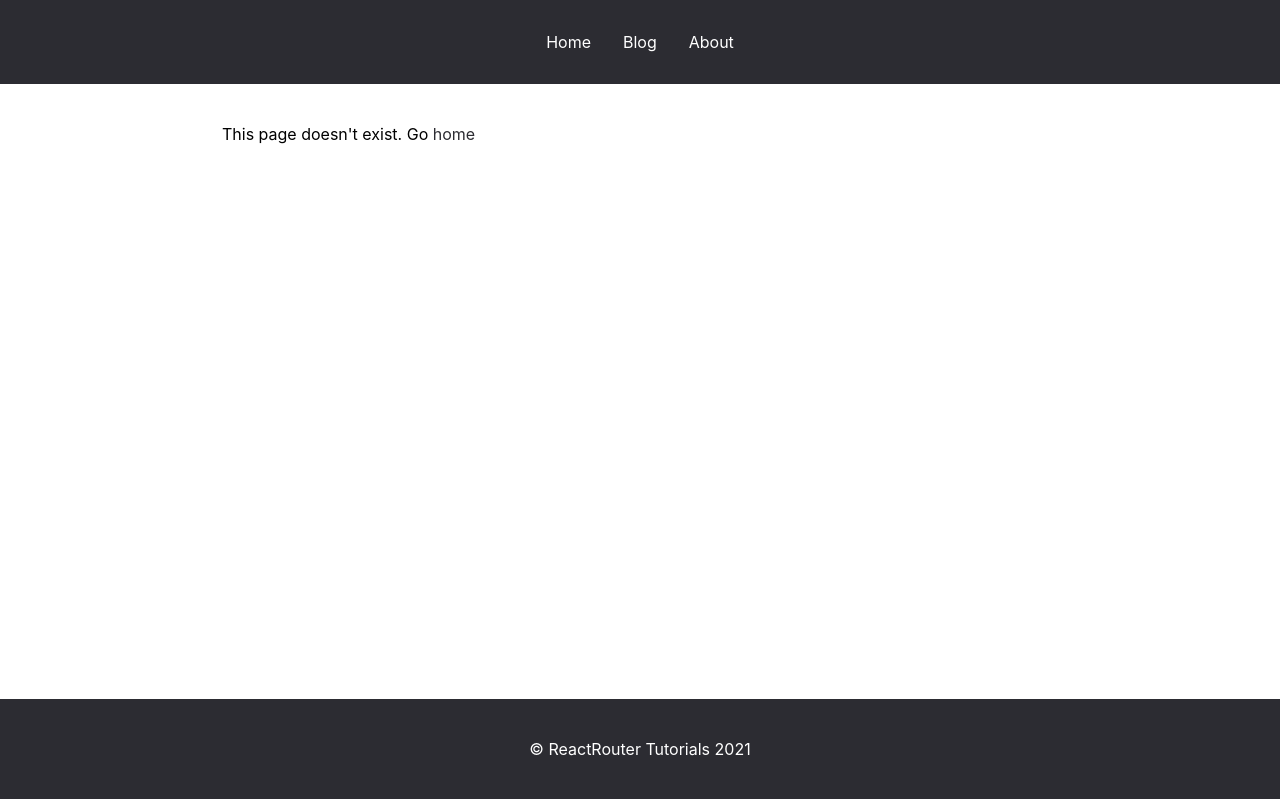
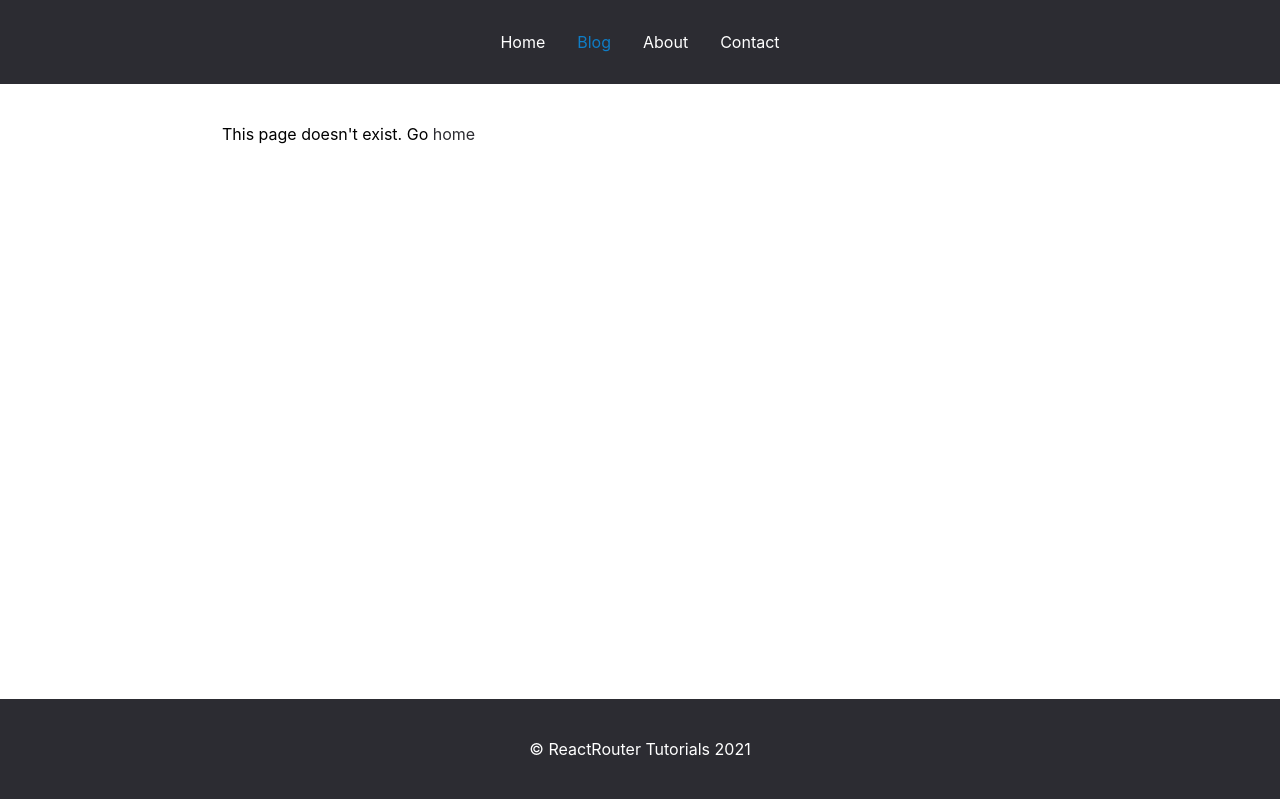
Before and after one commit to ErikHarutyunyan/React-Router-6, a React (Create React App) app: page /posts/1 in a window 1280 px wide. Built offline with nearby package versions, Linux system fonts and the light colour scheme.

Commit message:
navlink-and-custom-link

```diff
--- a/src/App.jsx
+++ b/src/App.jsx
@@ -14,12 +14,14 @@ function App() {
   return (
     <>
       <Routes>
+        {/*  path-հասցե, element-ինչը ցույց տա*/}
         <Route path="/" element={<Layout />}>
           <Route index element={<Homepage />} />
           {/* index տալով հասկացնում ենք որ ինքը  path="/" */}
           <Route path="about" element={<About />} />
           <Route path="posts" element={<Blogpage />} />
           <Route path="contact" element={<Contact />} />
+          {/* "*"-դնելով հասկացնում ենք մնացած դեպքերում  */}
           <Route path="*" element={<Notfoundpage />} />
         </Route>
       </Routes>
--- /dev/null
+++ b/src/components/CustomLink.jsx
@@ -0,0 +1,27 @@
+import { Link, useMatch } from "react-router-dom";
+
+import React from "react";
+
+const CustomLink = ({ children, to, ...props }) => {
+  const match = useMatch(to);
+  // useMatch-ով կրանք իմանաք հղումը ակտիվե թե չէ
+  // console.log({match}); // կարանք տենք մեջը ինչ կա
+
+  // const match = useMatch({
+  //   path: to,
+  //   end: to.length === 1,
+  // });
+  return (
+    <>
+      <Link
+        to={to} // վերցնում ենք ստացած to-ն
+        {...props} // վերցնում ենք props-երը
+        style={{ color: match ? "var(--color-active)" : "white" }}>
+        {children}
+        {/* վերցնում ենք children-ը */}
+      </Link>
+    </>
+  );
+};
+
+export { CustomLink };
--- a/src/components/Layout.jsx
+++ b/src/components/Layout.jsx
@@ -1,13 +1,34 @@
-import { Link, Outlet } from "react-router-dom";
+import { NavLink, Link, Outlet } from "react-router-dom";
 // Outlet - նրա համարա որ մեր разметкин ասենք թե որտեղ դնեք բոլոր մնացածը
+import { CustomLink } from "./CustomLink";
+
+// isActive - ստուգում ենք ակտիվա թե չէ, հա ավելացնում ենք active-link չէ ""
+const setActive = ({ isActive }) => (isActive ? "active-link" : "");
 
 const Layout = () => {
   return (
     <>
       <header>
-        <Link to="/">Home</Link>
-        <Link to="/posts">Blog</Link>
-        <Link to="/about">About</Link>
+        {/*  NavLink ավելացնումա tag-ի class="active" */}
+        <NavLink to="/">Home</NavLink>
+        {/* className ընդունումա setActive - ֆունկցյաի վերադրձրածը */}
+        <NavLink to="/posts" className={setActive}>
+          Blog
+        </NavLink>
+        {/* Ստուգում ենք եթե active-ա միանգամից տալիս եմ style -  */}
+        <NavLink
+          to="/about"
+          style={({ isActive }) => ({
+            color: isActive ? "var(--color-active)" : "white"
+          })}>
+          About
+        </NavLink>
+        {/* Link դնում ենք a-ի տեղը, href-ի տեղը դնում ենք to */}
+        {/* <Link to="/contact">Contact</Link> */}
+
+        <CustomLink to="/contact">
+          Contact
+        </CustomLink>
       </header>
 
       <main className="container">
--- a/src/style.css
+++ b/src/style.css
@@ -71,3 +71,7 @@ footer div {
   justify-content: center;
   color: #fff;
 }
+
+header > a.active {
+  color: var(--color-active);
+}
```
